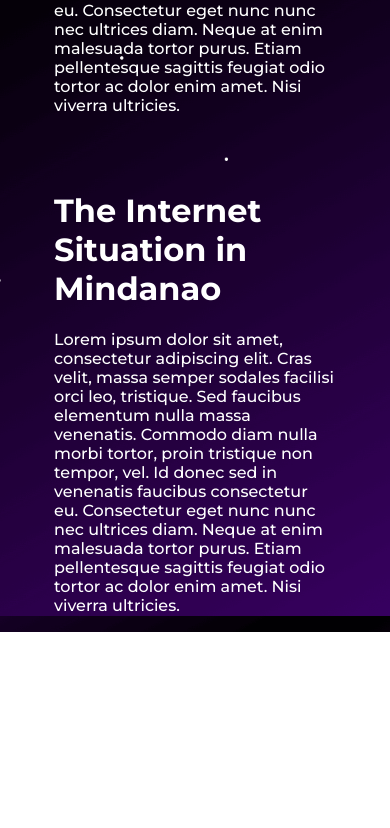
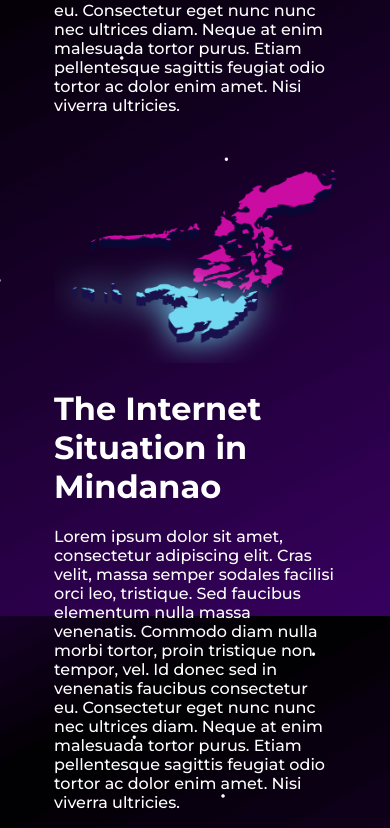
Before and after one commit to SAMAHANSysDev/connect-mindanao-2020, a React (Create React App) app: page / in a window 390 px wide. Shown: the part 1072-1900 px from the top of the page. Before the commit the page ends 1704 px from the top, so only its background shows below. Built offline with nearby package versions, Linux system fonts and the light colour scheme.

Commit message:
fix responsiveness

```diff
--- a/src/App.js
+++ b/src/App.js
@@ -3,7 +3,7 @@ import { createUseStyles } from 'react-jss';
 import ConnectMindanao from './components/ConnectMindanao';
 import Counter from './components/Counter';
 import Button from './components/Button';
-import { Container, Row, Col, Visible } from 'react-grid-system';
+import { Container, Row, Col, Visible, Hidden } from 'react-grid-system';
 
 const useStyles = createUseStyles({
   app: {
@@ -56,16 +56,21 @@ const App = () => {
       </Container>
       <Container style={{ marginTop: '10vw', width: '80%', minHeight: '30vw' }}>
         <Row>
+          <Hidden md lg xl xxl>
+            <Col sm={4} style={{ position: 'relative' }}>
+              <img style={{ width: '100%' }} src="images/ph-iso.png" alt="ph" />
+            </Col>
+          </Hidden>
           <Col sm={8}>
             <h1 style={{ color: 'white' }}>The Internet Situation in Mindanao</h1>
             <p>        Lorem ipsum dolor sit amet, consectetur adipiscing elit. Cras velit, massa semper sodales facilisi orci leo, tristique. Sed faucibus elementum nulla massa venenatis. Commodo diam nulla morbi tortor, proin tristique non tempor, vel. Id donec sed in venenatis faucibus consectetur eu. Consectetur eget nunc nunc nec ultrices diam.
         Neque at enim malesuada tortor purus. Etiam pellentesque sagittis feugiat odio tortor ac dolor enim amet. Nisi viverra ultricies.</p>
           </Col>
+          <Visible md lg xl xxl>
             <Col sm={4} style={{ position: 'relative' }}>
-              <Visible md lg xl xxl>
-                <img style={{ position: 'absolute', width: '60vw', left: '-15vw', top: '-15vw' }} src="images/ph-iso.png" alt="ph" />
-              </Visible>
+              <img style={{ position: 'absolute', width: '60vw', left: '-15vw', top: '-15vw' }} src="images/ph-iso.png" alt="ph" />
             </Col>
+          </Visible>
         </Row>
       </Container>
     </div>
--- a/src/components/ConnectMindanao.js
+++ b/src/components/ConnectMindanao.js
@@ -125,7 +125,7 @@ const useStyles = createUseStyles({
     fontWeight: 600,
     letterSpacing: '1.3vw',
   },
-  '@media (max-width: 1024px)': {
+  '@media (max-width: 992px)': {
     image1: {
       animation: '$floatmobile 6s ease-in-out infinite',
       height: '10vw',
--- a/src/components/Counter.js
+++ b/src/components/Counter.js
@@ -22,7 +22,7 @@ const useStyles = createUseStyles({
     fontSize: '1.5vw',
     fontFamily: 'Montserrat'
   },
-  '@media (max-width: 1024px)': {
+  '@media (max-width: 992px)': {
     container: {
       width: '80vw',
       padding: '2vw'
```
